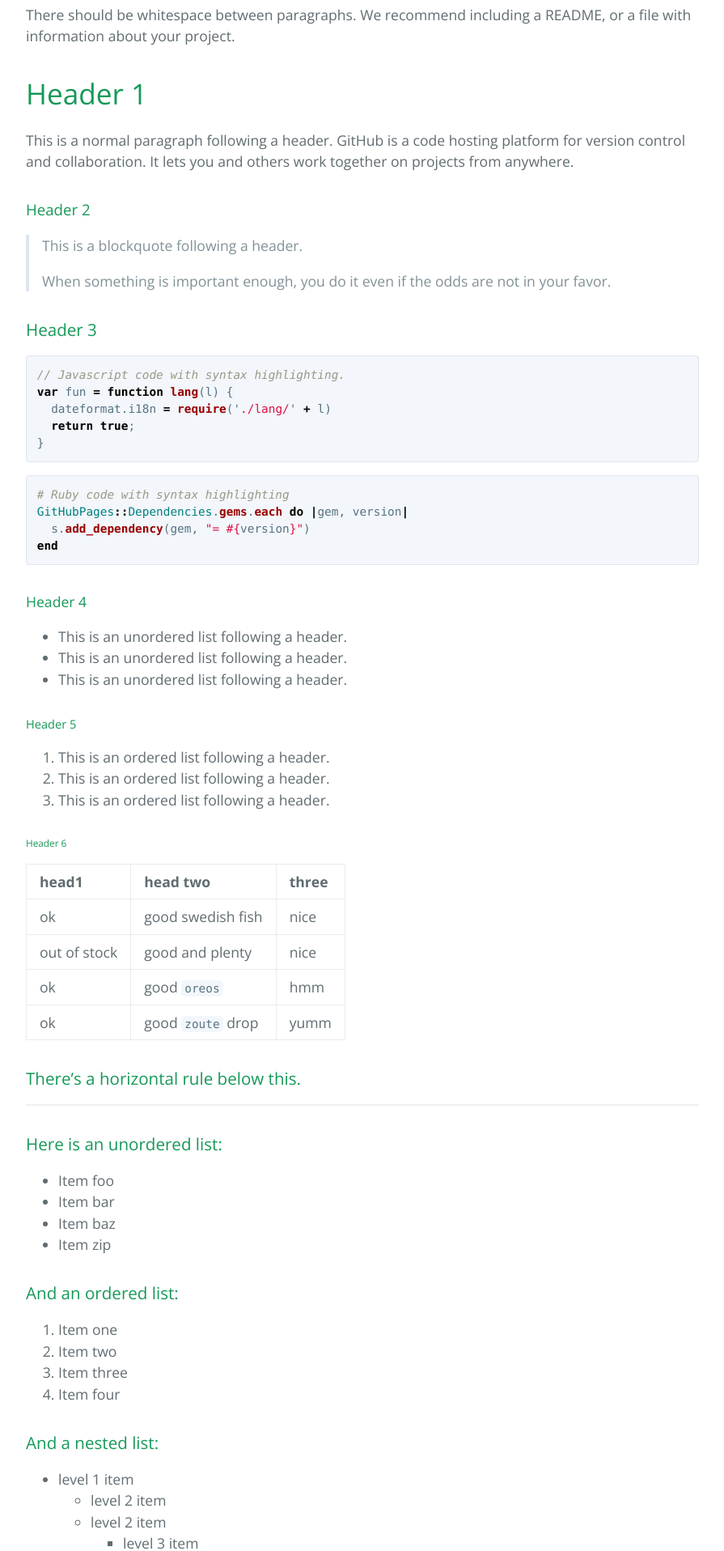
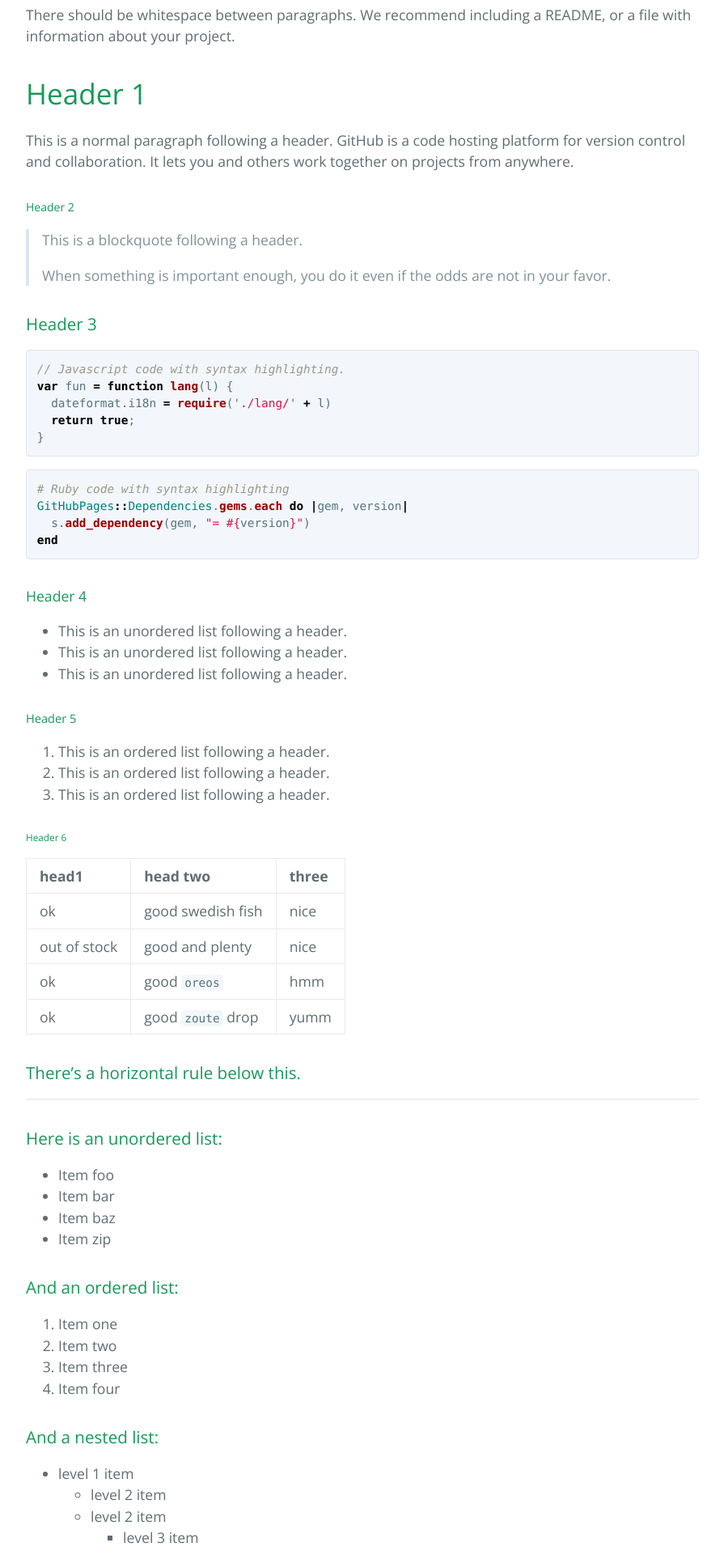
Before and after one commit to yanivyacoby/a-guide-to-your-phd, a Jekyll site: the page built from index.md, in a window 1280 px wide. Shown: the part 476-2392 px from the top of the page at 81% size, without its empty margins (192-1087 px from the left). Built offline with Jekyll 4.4.1, drawn with Linux system fonts in a browser that asks for light colours.

Commit message:
Update style.scss

```diff
--- a/assets/css/style.scss
+++ b/assets/css/style.scss
@@ -4,5 +4,5 @@
 @import 'jekyll-theme-cayman';
 
 h2 {
-  font-size: 14pt;
+  font-size: 14px;
 }
```
